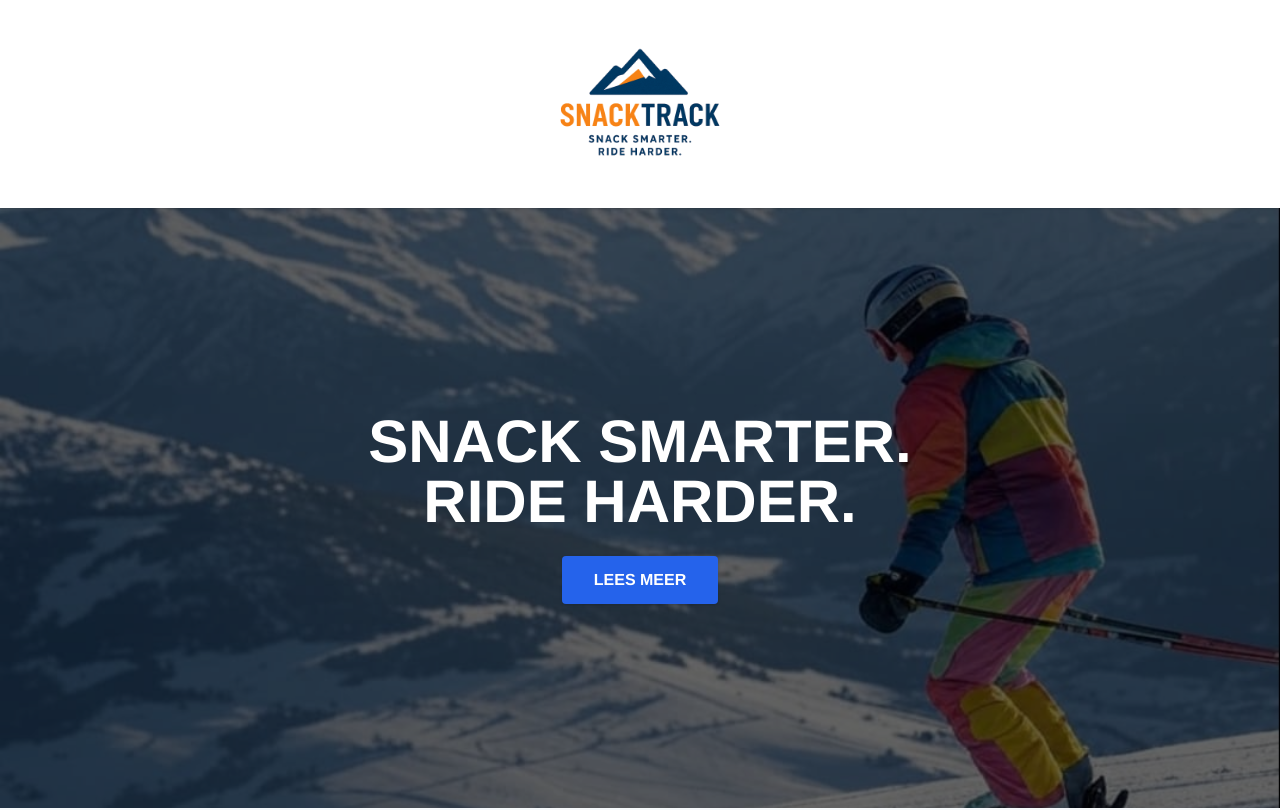
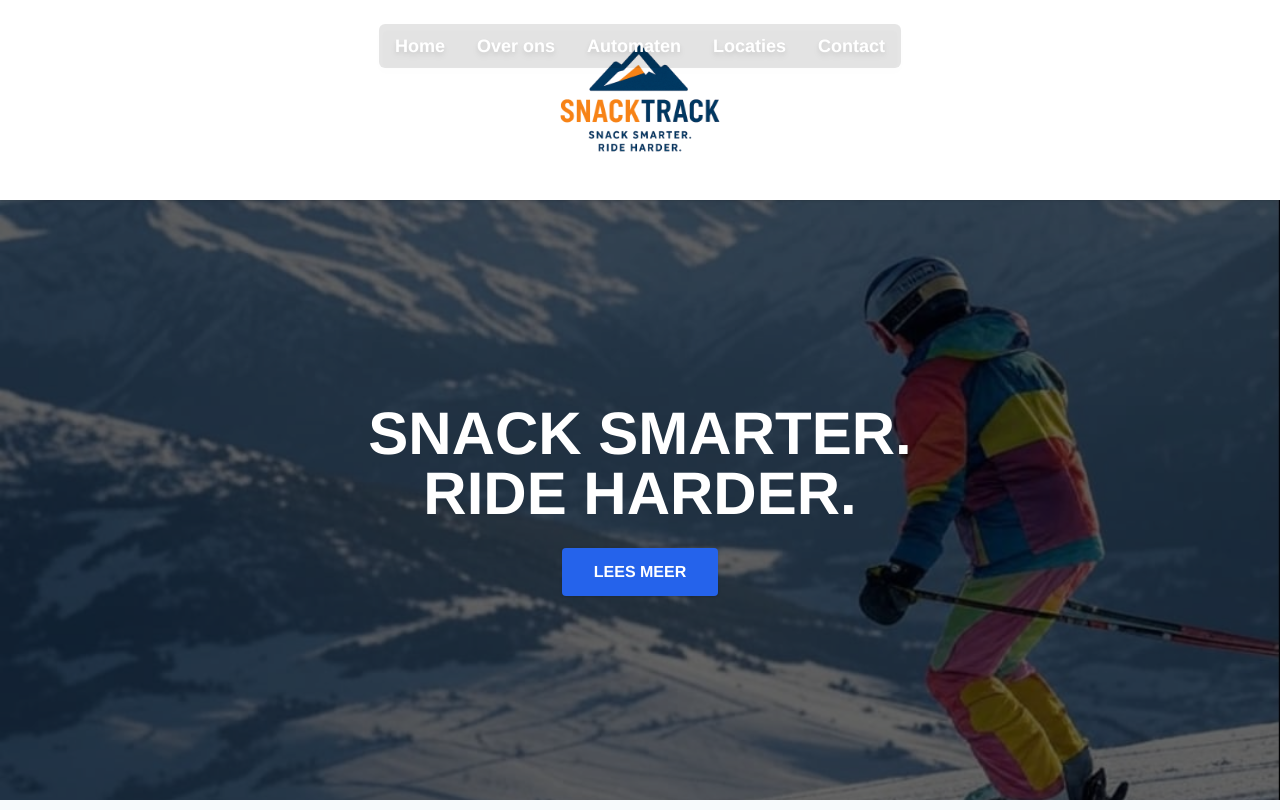
Before and after one commit to snacktracknl/snacktrack-website, a Next.js app: page / in a window 1280 px wide. Shown: the top 810 px of the page. Built offline with nearby package versions, Linux system fonts and the light colour scheme.

Commit message:
Update Navbar.tsx

```diff
--- a/components/Navbar.tsx
+++ b/components/Navbar.tsx
@@ -4,16 +4,16 @@ import Link from 'next/link'
 export default function Navbar() {
   return (
     <>
-      {/* Compacte witte balk met logo */}
-      <div className="bg-white shadow py-1 z-50 relative">
+      {/* Witte balk met logo */}
+      <div className="bg-white shadow py-0 z-50 relative">
         <div className="flex justify-center">
           <Image src="/images/logo.png" alt="SnackTrack logo" width={200} height={200} />
         </div>
       </div>
 
-      {/* Navigatie bovenop hero-afbeelding */}
-      <nav className="absolute top-4 left-0 w-full z-40 text-white">
-        <ul className="flex justify-center gap-6 text-lg font-bold tracking-wide drop-shadow-lg">
+      {/* Zichtbare navigatie bovenop hero-afbeelding */}
+      <nav className="absolute top-6 left-0 w-full z-50">
+        <ul className="flex justify-center gap-8 text-lg font-bold text-white drop-shadow-md bg-black bg-opacity-10 py-2 px-4 rounded-md max-w-fit mx-auto">
           <li><Link href="/" className="hover:underline">Home</Link></li>
           <li><Link href="/over-ons" className="hover:underline">Over ons</Link></li>
           <li><Link href="/automaten" className="hover:underline">Automaten</Link></li>
```
